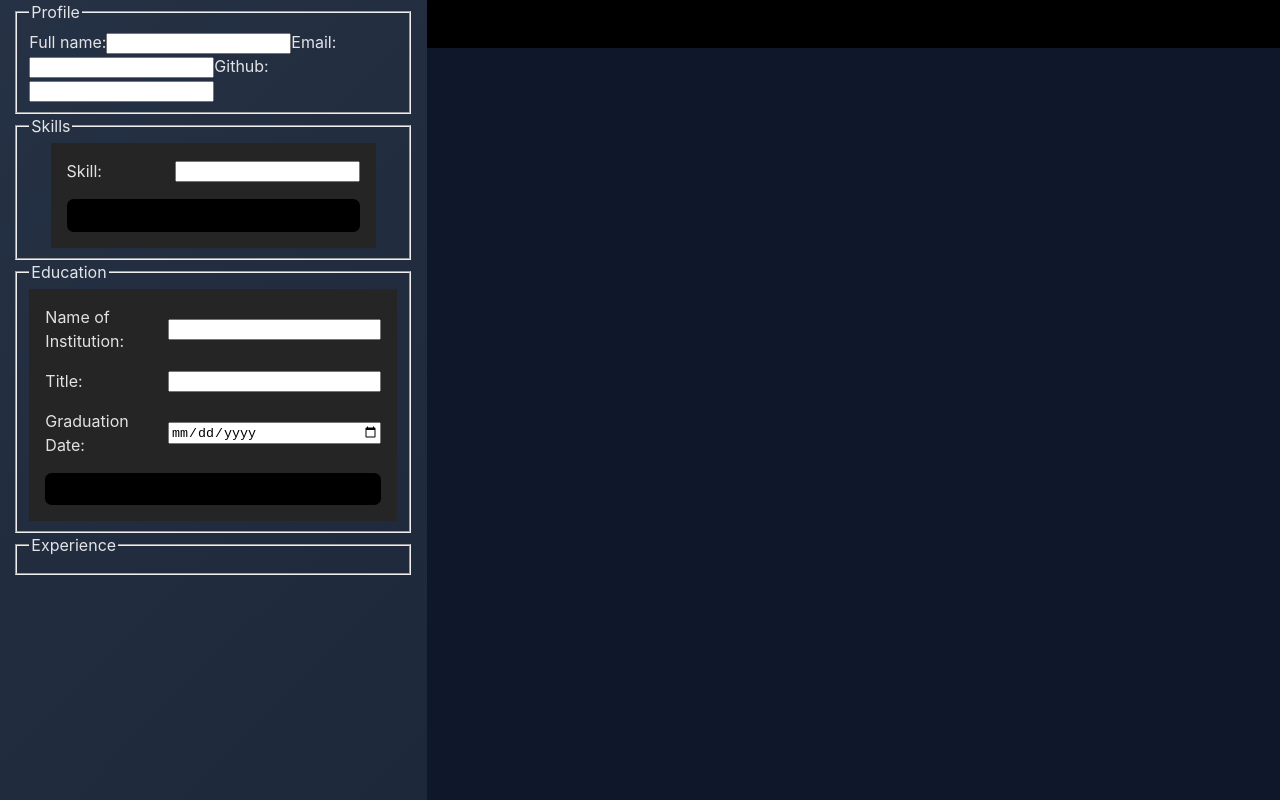
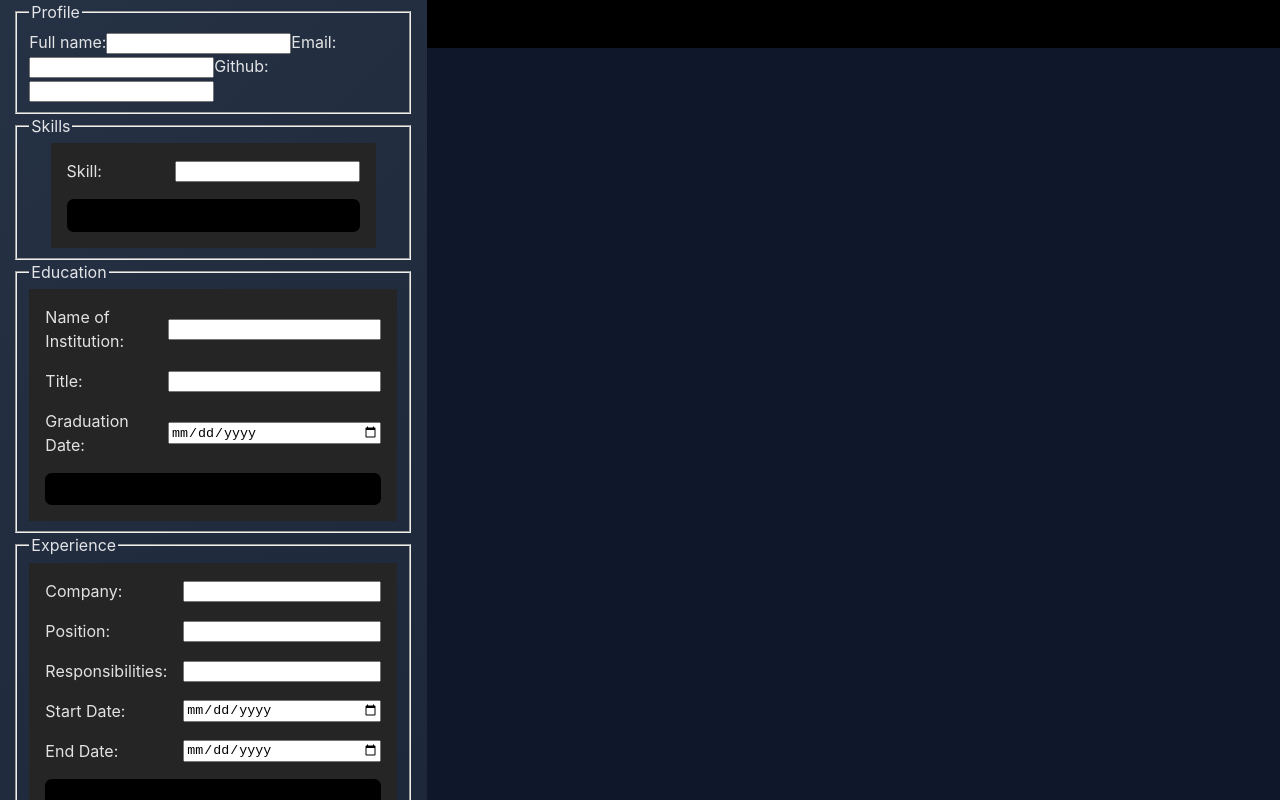
Before and after one commit to eeeeaa/cv-application-creator, a React (Vite) app: page / in a window 1280 px wide. Built offline with nearby package versions, Linux system fonts and the light colour scheme.

Commit message:
implement logic for experience card

```diff
--- a/src/components/cards/experienceCard.jsx
+++ b/src/components/cards/experienceCard.jsx
@@ -1,6 +1,47 @@
 /* eslint-disable react/prop-types */
 import { useState } from "react";
 import "../../styles/cards.css";
+import { getUUID } from "../../utils/uuidGenerator";
+
+function ExpItem({ experience, experiences, setExperiences }) {
+  const removeItem = () => {
+    setExperiences(
+      experiences.filter((element) => element.key != experience.key)
+    );
+  };
+
+  return (
+    <div className="card-item">
+      <div className="exp-company-name">{experience.companyName}</div>
+      <div className="exp-position">{experience.position}</div>
+      <div className="exp-responsibility">{experience.responsibility}</div>
+      <div className="exp-start-date">{experience.startDate}</div>
+      <div className="exp-end-date">{experience.endDate}</div>
+      <button type="button" className="remove-button" onClick={removeItem}>
+        Substract
+      </button>
+    </div>
+  );
+}
+
+function ExpList({ experiences, setExperiences }) {
+  if (experiences === null || experiences.length <= 0) return null;
+
+  return (
+    <div className="card-list">
+      {experiences.map((experience) => {
+        return (
+          <ExpItem
+            key={experience.key}
+            experience={experience}
+            experiences={experiences}
+            setExperiences={setExperiences}
+          />
+        );
+      })}
+    </div>
+  );
+}
 
 export default function ExperienceCard({ experiences, setExperiences }) {
   const [expToAdd, setExpToAdd] = useState({
@@ -11,10 +52,84 @@ export default function ExperienceCard({ experiences, setExperiences }) {
     startDate: "",
     endDate: "",
   });
+
+  const addCompanyName = (e) =>
+    setExpToAdd({ ...expToAdd, companyName: e.target.value });
+  const addPostiton = (e) =>
+    setExpToAdd({ ...expToAdd, position: e.target.value });
+  const addResponsibility = (e) =>
+    setExpToAdd({ ...expToAdd, responsibility: e.target.value });
+  const addStartDate = (e) =>
+    setExpToAdd({ ...expToAdd, startDate: e.target.value });
+  const addEndDate = (e) =>
+    setExpToAdd({ ...expToAdd, endDate: e.target.value });
+
+  const handleSubmit = (e) => {
+    e.preventDefault();
+    if (e.target.checkValidity()) {
+      setExperiences([...experiences, { ...expToAdd, key: getUUID() }]);
+    } else {
+      e.target.reportValidity();
+    }
+  };
+
   return (
-    <form action="#">
+    <form action="#" onSubmit={handleSubmit}>
       <fieldset>
         <legend>Experience</legend>
+        <div className="card-content">
+          <div className="card-header">
+            <label htmlFor="exp-company-name">Company:</label>
+            <input
+              type="text"
+              name="exp-company-name"
+              id="exp-company-name"
+              required
+              onChange={addCompanyName}
+              value={expToAdd.companyName}
+            />
+            <label htmlFor="exp-position">Position:</label>
+            <input
+              type="text"
+              name="exp-position"
+              id="exp-position"
+              required
+              onChange={addPostiton}
+              value={expToAdd.position}
+            />
+            <label htmlFor="exp-responsibility">Responsibilities:</label>
+            <input
+              type="text"
+              name="exp-responsibility"
+              id="exp-responsibility"
+              required
+              onChange={addResponsibility}
+              value={expToAdd.responsibility}
+            />
+            <label htmlFor="exp-start-date">Start Date:</label>
+            <input
+              type="date"
+              name="exp-start-date"
+              id="exp-start-date"
+              required
+              onChange={addStartDate}
+              value={expToAdd.startDate}
+            />
+            <label htmlFor="exp-end-date">End Date:</label>
+            <input
+              type="date"
+              name="exp-end-date"
+              id="exp-end-date"
+              required
+              onChange={addEndDate}
+              value={expToAdd.endDate}
+            />
+            <button type="submit" className="submit-button">
+              Submit
+            </button>
+          </div>
+          <ExpList experiences={experiences} setExperiences={setExperiences} />
+        </div>
       </fieldset>
     </form>
   );
--- a/src/components/cvApplication.jsx
+++ b/src/components/cvApplication.jsx
@@ -21,7 +21,15 @@ export default function CVApplication({ cvData = null }) {
             );
           })}
         </ul>
-        <div>{cvData.experiences}</div>
+        <div>
+          {cvData.experiences.map((experience) => {
+            return (
+              <li key={experience.key}>
+                {`${experience.companyName}, ${experience.position}, ${experience.responsibility}, ${experience.startDate} - ${experience.endDate}`}
+              </li>
+            );
+          })}
+        </div>
       </div>
     </div>
   );
```
